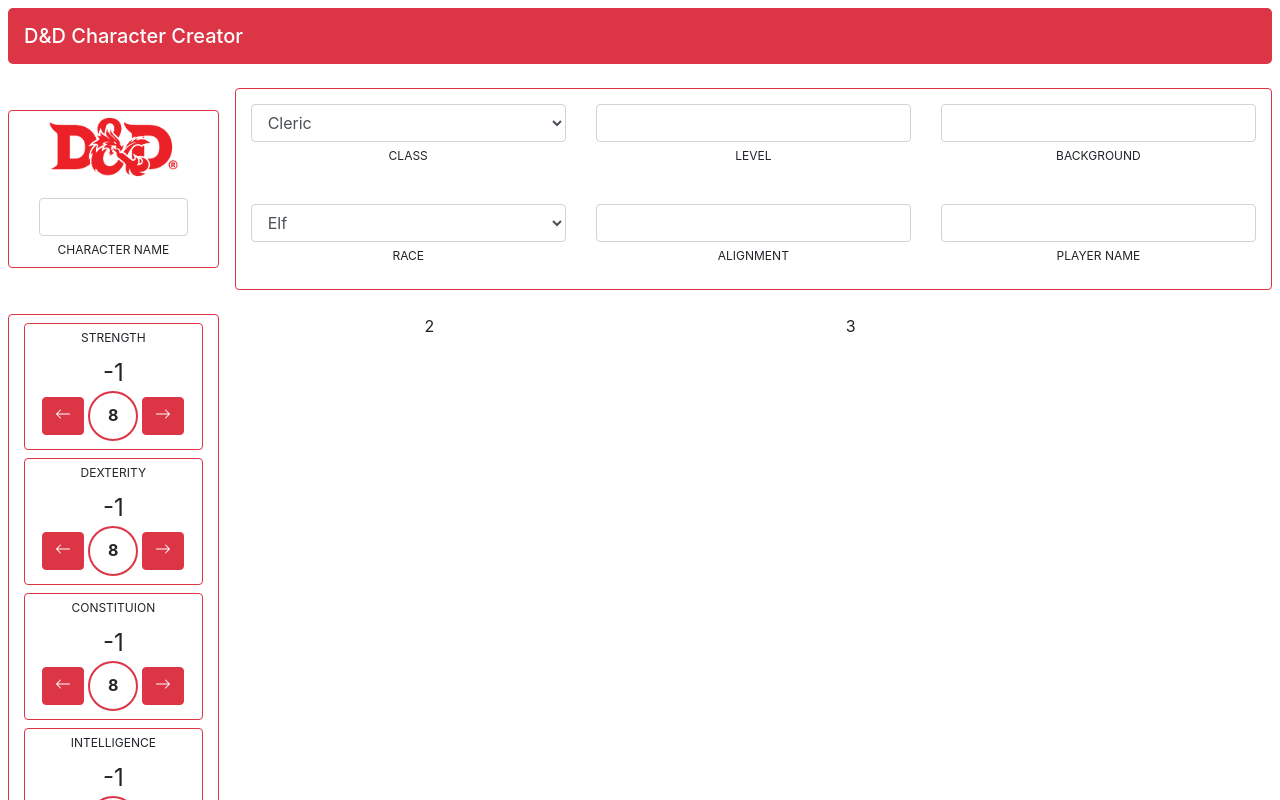
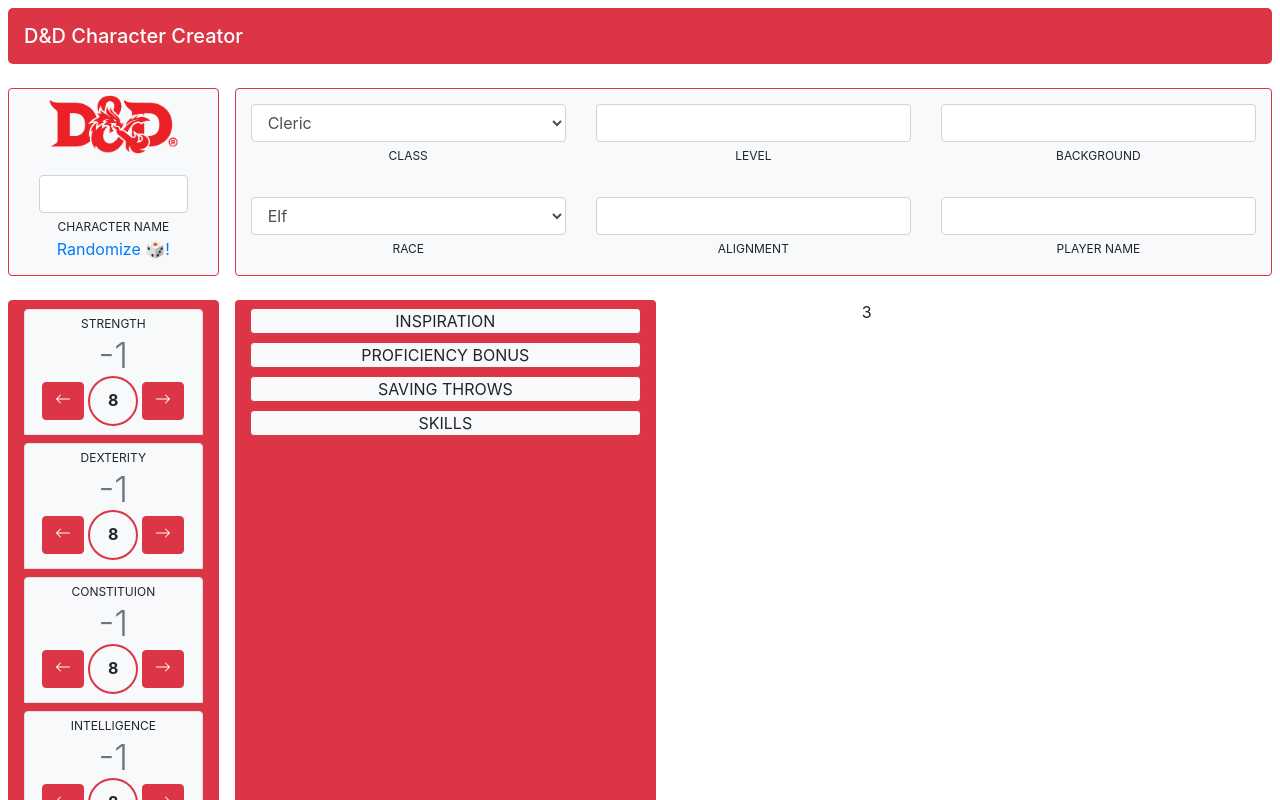
Before and after one commit to w-dib/D-D-Character-Sheet, a React (Create React App) app: page / in a window 1280 px wide. Shown: the top 800 px of the page. Built offline with nearby package versions, Linux system fonts and the light colour scheme.

Commit message:
Added skeleton for main area column 2

```diff
--- a/package.json
+++ b/package.json
@@ -6,6 +6,7 @@
   "dependencies": {
     "@emotion/react": "^11.10.5",
     "@emotion/styled": "^11.10.5",
+    "@fortawesome/fontawesome-svg-core": "^6.2.1",
     "@mui/icons-material": "^5.10.14",
     "@mui/material": "^5.10.14",
     "@testing-library/jest-dom": "^5.16.5",
--- a/src/App.css
+++ b/src/App.css
@@ -4,7 +4,7 @@
 }
 
 label{
-  display: inline-block;
+  display: inline;
   font-size: 12px;
 }
 
@@ -31,7 +31,7 @@
 
 .d-and-d-statbox-modifier {
   text-align: center;
-  font-size: 24px;
+  font-size: 35px;
 }
 
 .dndstatrow{
--- a/src/App.js
+++ b/src/App.js
@@ -1,8 +1,13 @@
 import "./App.css";
+import React from "react"
 import TopSection from "./TopSection"
 import DnDLogo from "./images/dnd-logo.png"
 import StatBox from "./StatBox"
+
 function App() {
+
+  // const [randomName,setRandomName] = React.useState("")
+
   return (
     <div className="App ">
       {/* NAVBAR */}
@@ -11,16 +16,19 @@
           D&D Character Creator
         </span>
       </nav>
-
       {/* TOP SECTION */}
       <div className="container-flex">
         <div className="row mb-4 gx-3" style={{ margin: "auto" }}>
-          <div className="col-12 col-lg-2 border border-danger rounded mr-3 align-self-center">
+          <div className="col-12 col-lg-2 bg-light border border-danger rounded mr-3 ">
             <img src={DnDLogo} alt="dnd-logo" className="dndlogo" />
+
             <TopSection label="CHARACTER NAME" />
+            <a href="#" class="link-danger">
+              Randomize 🎲!
+            </a>
           </div>
 
-          <div className="col border border-danger rounded">
+          <div className="col border border-danger rounded bg-light">
             <div className="row">
               <div class="form-group col text-center topsectiondropdown">
                 <select class="form-control" id="exampleFormControlSelect1">
@@ -43,7 +51,7 @@
               <TopSection label="BACKGROUND" />
             </div>
 
-            <div className="row">
+            <div className="row ">
               <div class="form-group col text-center topsectiondropdown">
                 <select class="form-control" id="exampleFormControlSelect1">
                   <option>Elf</option>
@@ -64,11 +72,11 @@
           </div>
         </div>
       </div>
-
       {/* MAIN SECTION */}
       <div className="container-flex">
         <div className="row" style={{ margin: "auto" }}>
-          <div className="col col-lg-2 col-sm-6 border border-danger rounded">
+          {/* STATBOX */}
+          <div className="col col-lg-2 col-sm-6 mr-3 border border-danger rounded bg-danger">
             <StatBox stats="STRENGTH" />
             <StatBox stats="DEXTERITY" />
             <StatBox stats="CONSTITUION" />
@@ -76,11 +84,28 @@
             <StatBox stats="WISDOM" />
             <StatBox stats="CHARISMA" />
           </div>
-          <div className="col col-md-4 col-sm-3">2</div>
+
+          <div className="col col-md-4 col-sm-3 bg-danger rounded">
+            {/* INSPIRATION */}
+            <div className="col bg-light text-center border border-danger rounded mt-2 mb-2">
+              INSPIRATION
+            </div>
+            {/* PROFICIENCY BONUS  */}
+            <div className="col bg-light text-center border border-danger rounded mt-2 mb-2">
+              PROFICIENCY BONUS
+            </div>
+            {/* SAVING THROWS  */}
+            <div className="col bg-light text-center border border-danger rounded mt-2 mb-2">
+              SAVING THROWS
+            </div>
+            {/* SKILLS  */}
+            <div className="col bg-light text-center border border-danger rounded mt-2 mb-2">
+              SKILLS
+            </div>
+          </div>
           <div className="col-md-4">3</div>
         </div>
       </div>
-
       {/* FOOTER SECTION */}
       <footer class="my-4 border-top">
         <span class="mb-3 mb-md-0 text-muted footertext">
--- a/src/StatBox.js
+++ b/src/StatBox.js
@@ -1,7 +1,4 @@
 import React from "react"
-import ArrowBackIosIcon from '@mui/icons-material/ArrowBackIos';
-import ArrowForwardIosIcon from '@mui/icons-material/ArrowForwardIos';
-import Button from '@mui/material/Button';
 
 export default function StatBox(props) {
   const[count, setCount] = React.useState(8)
@@ -26,9 +23,9 @@
 }
 
     return (
-      <div className="col text-center border border-danger rounded mt-2 mb-2">
+      <div className="col bg-light text-center border rounded-top mt-2 mb-2">
         <label>{props.stats}</label>
-        <div className="d-and-d-statbox-modifier">{modifier}</div>
+        <div className="display-4 text-muted d-and-d-statbox-modifier">{modifier}</div>
         <div className="row justify-content-center mb-2">
           <button type="button" class="btn btn-danger align-self-center" onClick={decrementCount}>
             <svg
```
Also changed, not shown: 1 other file (tests, documents, lock files or other folders).
